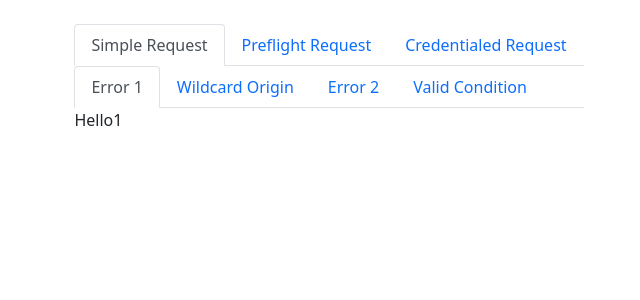
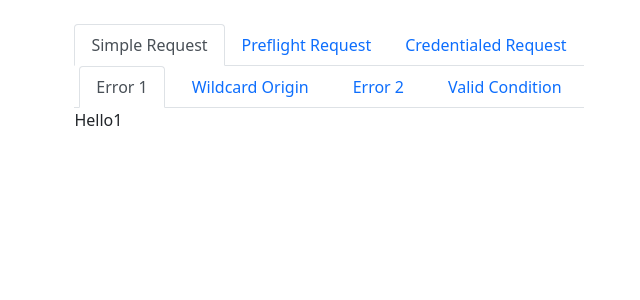
Before and after one commit to chuckchoiboi/cors-tutorial, a React (Create React App) app: page / in a window 1280 px wide. Shown: the top 300 px of the page, without its empty margins (311-951 px from the left). Built offline with nearby package versions, Linux system fonts and the light colour scheme.

Commit message:
tabs configuration

```diff
--- a/src/components/PrimaryTabs.jsx
+++ b/src/components/PrimaryTabs.jsx
@@ -2,7 +2,7 @@
 
     return (
         <div>
-            <ul className="nav nav-tabs">
+            <ul className="nav nav-tabs d-flex justify-content-around">
                 {
                     tabs.map( (tab, idx) => {
                         const active = idx === selected ? 'active' : '';
--- a/src/components/SecondaryTabs.jsx
+++ b/src/components/SecondaryTabs.jsx
@@ -2,7 +2,7 @@
     if (isSelected) {
         return (
             <div className="secondary-tabs">
-                <ul className="nav nav-tabs">
+                <ul className="nav nav-tabs d-flex justify-content-around">
                     {
                         tabs.map( (tab, idx) => {
 
```
